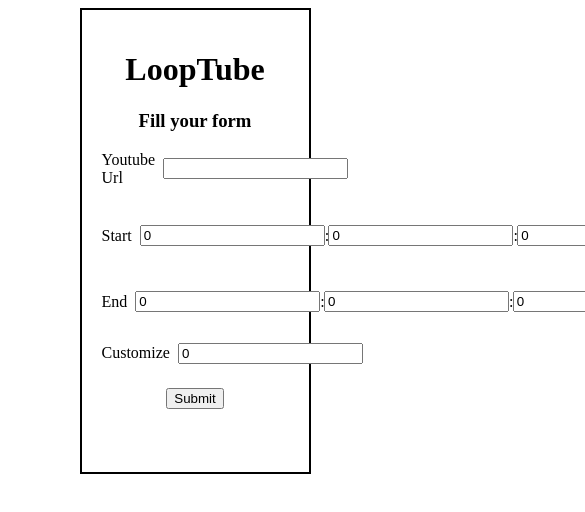
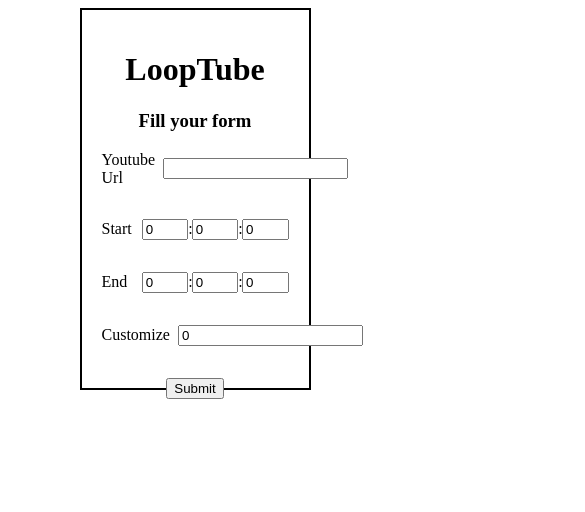
Before and after one commit to LoopTube2004/looptube, a React (Create React App) app in the folder client/: page / in a window 390 px wide. Shown: the top 512 px of the page, 585 px wide, since content can reach past the window. Built offline with nearby package versions, Linux system fonts and the light colour scheme; the HTML template or start-up script is replaced by a standard one.

Commit message:
make the form responsive

```diff
--- a/client/src/components/VideoForm.js
+++ b/client/src/components/VideoForm.js
@@ -34,13 +34,13 @@ const VideoForm = () => {
           onChange={(e) => setStartHour(e.target.value)}
           value={startHour}
         />
-        <p>:</p>
+        <span>:</span>
         <input
           type="number"
           onChange={(e) => setStartMinute(e.target.value)}
           value={startMinute}
         />
-        <p>:</p>
+        <span>:</span>
         <input
           type="number"
           onChange={(e) => setStartSecond(e.target.value)}
@@ -54,13 +54,13 @@ const VideoForm = () => {
           onChange={(e) => setEndHour(e.target.value)}
           value={endHour}
         />
-        <p>:</p>
+        <span>:</span>
         <input
           type="number"
           onChange={(e) => setEndMinute(e.target.value)}
           value={endMinute}
         />
-        <p>:</p>
+        <span>:</span>
         <input
           type="number"
           onChange={(e) => setEndSecond(e.target.value)}
--- a/client/src/components/VideoForm.module.css
+++ b/client/src/components/VideoForm.module.css
@@ -2,22 +2,20 @@
     padding: 20px;
     border: 2px solid black;
     width: 50%;
-    height: 50%; /*auto modify to fix content*/
+    height: 40%; /*auto modify to fix content*/
 }
 
 
 .video-form h1, .video-form h3 {
     text-align: center;
-
 }
-
 
 .input-group {
     display: flex; /* Use Flexbox for layout */
     justify-content: flex-start; /* Align children to the start */
     align-items: center; /* Align items vertically */
     width: 100%; /* Full width to match the form's width */
-    margin-bottom: 1.5rem;
+    margin-bottom: 2rem;
 }
 
 .input-group label {
@@ -36,7 +34,7 @@
     justify-content: flex-start; /* Align children to the start */
     align-items: center; /* Align items vertically */
     width: 100%; /* Full width to match the form's width */
-    margin-bottom: 1rem;
+    margin-bottom: 2rem;
 }
 
 .time-input-group label {
@@ -45,13 +43,13 @@
     margin-right: 0.5rem; /* Space between label and input */
 }
 
-.time-input-group p{
+.time-input-group span{
     width: 2%;
     text-align: center;
 }
 
 .time-input-group input {
-    flex-grow: 0.32; /* Input takes remaining space */
+    width: calc((76% - 0.5rem) / 3); /* Input takes remaining space */
     /* Optional: Define a max-width if you want to limit input width */
 }
 
```
